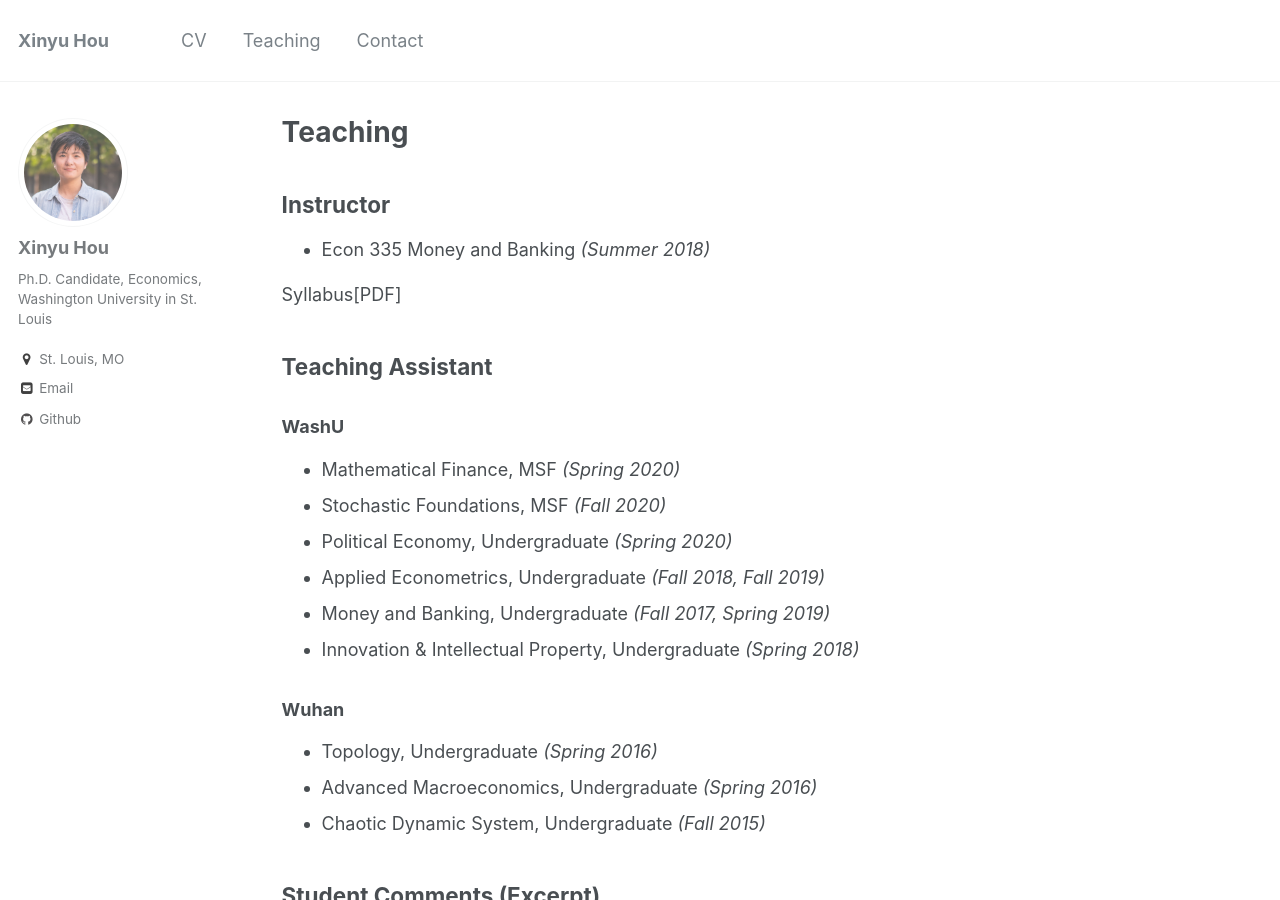
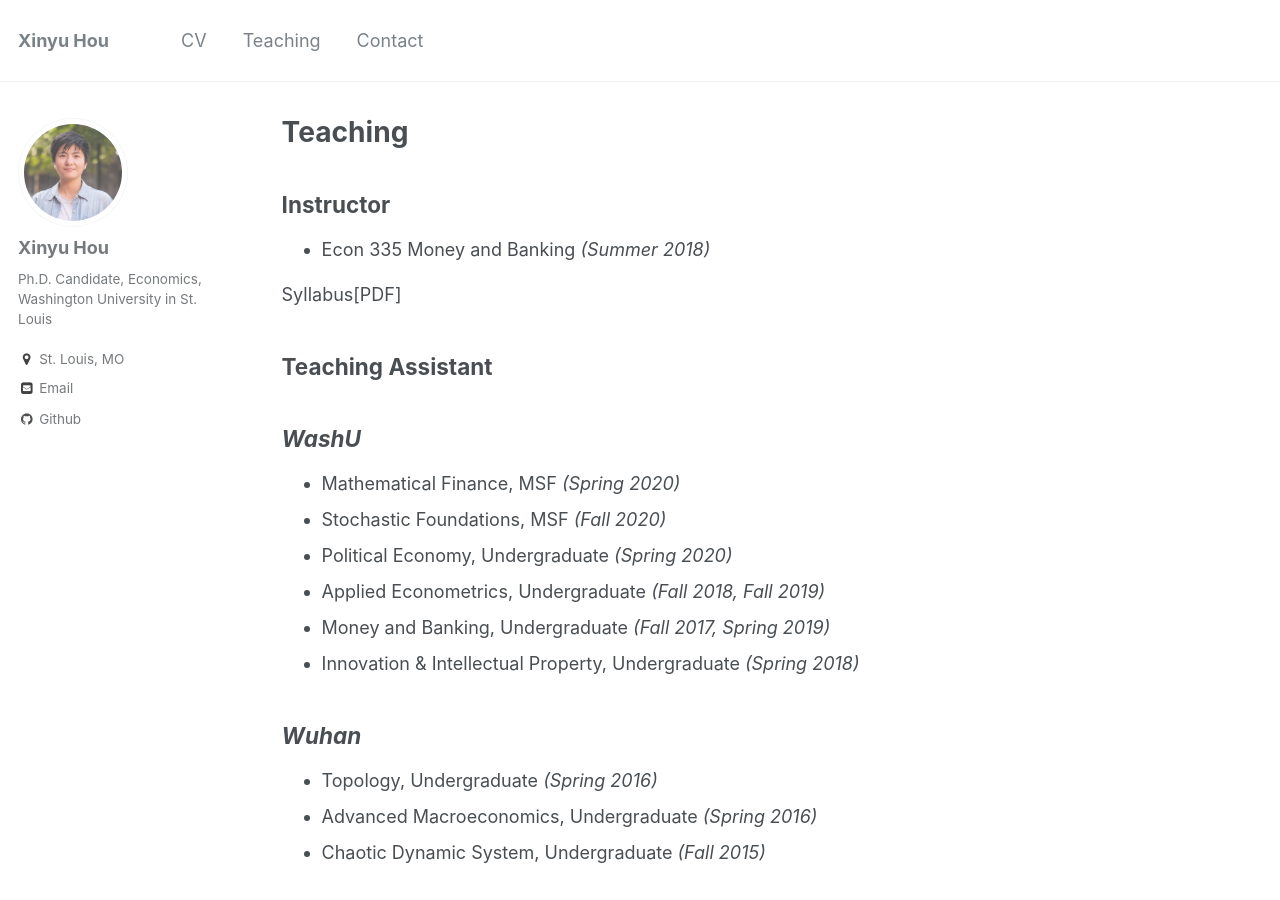
Before and after one commit to xinyuhou94/xinyuhou94.github.io, a Jekyll site: the page built from _pages/teaching.md, in a window 1280 px wide and 900 px high. Built offline with Jekyll 4.4.1, drawn with Linux system fonts in a browser that asks for light colours.

```diff
--- a/_pages/teaching.md
+++ b/_pages/teaching.md
@@ -14,7 +14,7 @@ author_profile: true
 
 
 ## Teaching Assistant
-### WashU
+## _WashU_
 * Mathematical Finance, MSF  _(Spring 2020)_
 * Stochastic Foundations, MSF     _(Fall 2020)_
 * Political Economy, Undergraduate     _(Spring 2020)_
@@ -24,7 +24,7 @@ author_profile: true
 
 
 
-### Wuhan
+## _Wuhan_
 * Topology, Undergraduate     _(Spring 2016)_
 * Advanced Macroeconomics, Undergraduate     _(Spring 2016)_
 * Chaotic Dynamic System, Undergraduate     _(Fall 2015)_
```
